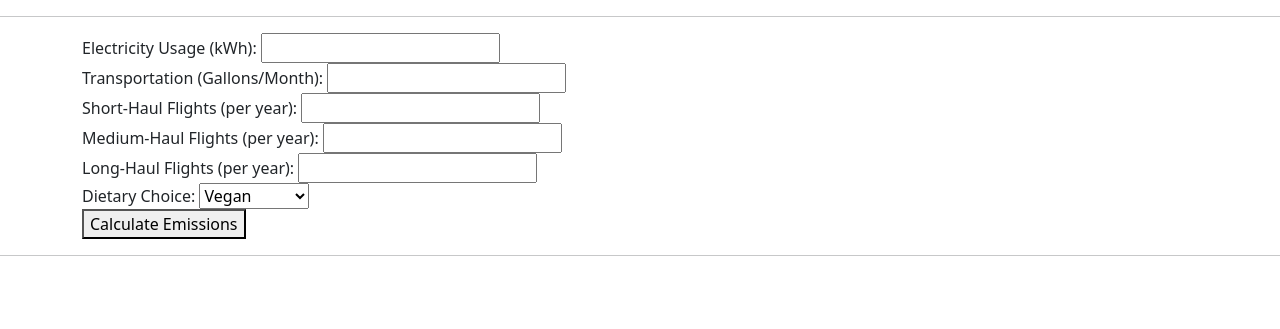
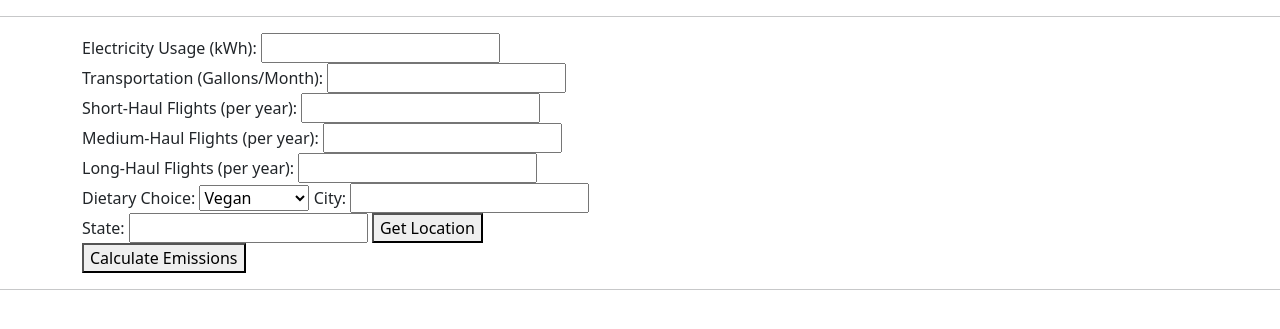
Before and after one commit to udit196/Project-Final, a Node server app: page /calculate in a window 1280 px wide. Shown: the part 50-379 px from the top of the page. Run offline with Node 20, Linux system fonts and the light colour scheme; the visitor is signed in with stand-in values (Sample User, id 1); some libraries are stand-ins or nearby versions.

Commit message:
Fourth Commit

```diff
--- a/index.js
+++ b/index.js
@@ -111,7 +111,9 @@ app.post('/calculate', async (req,res) =>{
       flightsShortHaul,
       flightsMediumHaul,
       flightsLongHaul,
-      dietaryChoice
+      dietaryChoice,
+      city,
+      state
     } = req.body;
 
     const electricityFactor = 0.3978;
--- a/views/calculate.ejs
+++ b/views/calculate.ejs
@@ -41,13 +41,13 @@
                         <option value="MeatEater">MeatEater</option>
                     </select>
 
-                    <!-- <label class="labels">City:</label>
-                    <input type="text" name="city" required>
+                    <label for ="city" class="labels">City:</label>
+                    <input type="text" id ="city" name="city" required>
 
-                    <label class="labels">Country:</label>
-                    <input type="text" name="country" required> -->
+                    <label for = "country" class="labels">State:</label>
+                    <input type="text"  id ="country" name="country" required>
 
-                    <!-- <button id="loc-btn">Calculate Emissions</button> -->
+                    <button id="loc-btn">Get Location</button>
                     <button id="btn" type="submit">Calculate Emissions</button>
                 </form>
             </div>
@@ -97,15 +97,32 @@
         })
     </script>
 
-    <!-- <script>
+    <script>
         const getbutton = document.getElementById("loc-btn");
-        getbutton.addEventListener("click", ()=>{
-            navigator.geolocation.getCurrentPosition(position => {
-                const lat = position.coords.latitude;
-                const lon = position.coords.longitude;
-                console.log(lat, lon);
-            }
-        });
-    </script> -->
+        const apiKey = '8bb3690ec19ea5eed14933f74db632b0';
+        getbutton.addEventListener("click", getDetails);
+
+        var cityField = document.getElementById("city");
+        var countryField = document.getElementById("country");
+
+        async function getDetails(){
+            var lat = '22.7195687';
+            var lon = '75.8577258';
+            await navigator.geolocation.getCurrentPosition(position => {
+                lat = position.coords.latitude;
+                lon = position.coords.longitude;
+            });
+            const apiURL = `http://api.openweathermap.org/geo/1.0/reverse?lat=${lat}&lon=${lon}&limit=1&appid=8bb3690ec19ea5eed14933f74db632b0`;
+            const response = await fetch(apiURL);
+
+            const result = await response.json();
+            cityField.value = result[0].name;
+            countryField.value = result[0].state;
+
+            console.log(cityField);
+            console.log(countryField);
+        }
+
+    </script>
 </body>
 </html>
```
